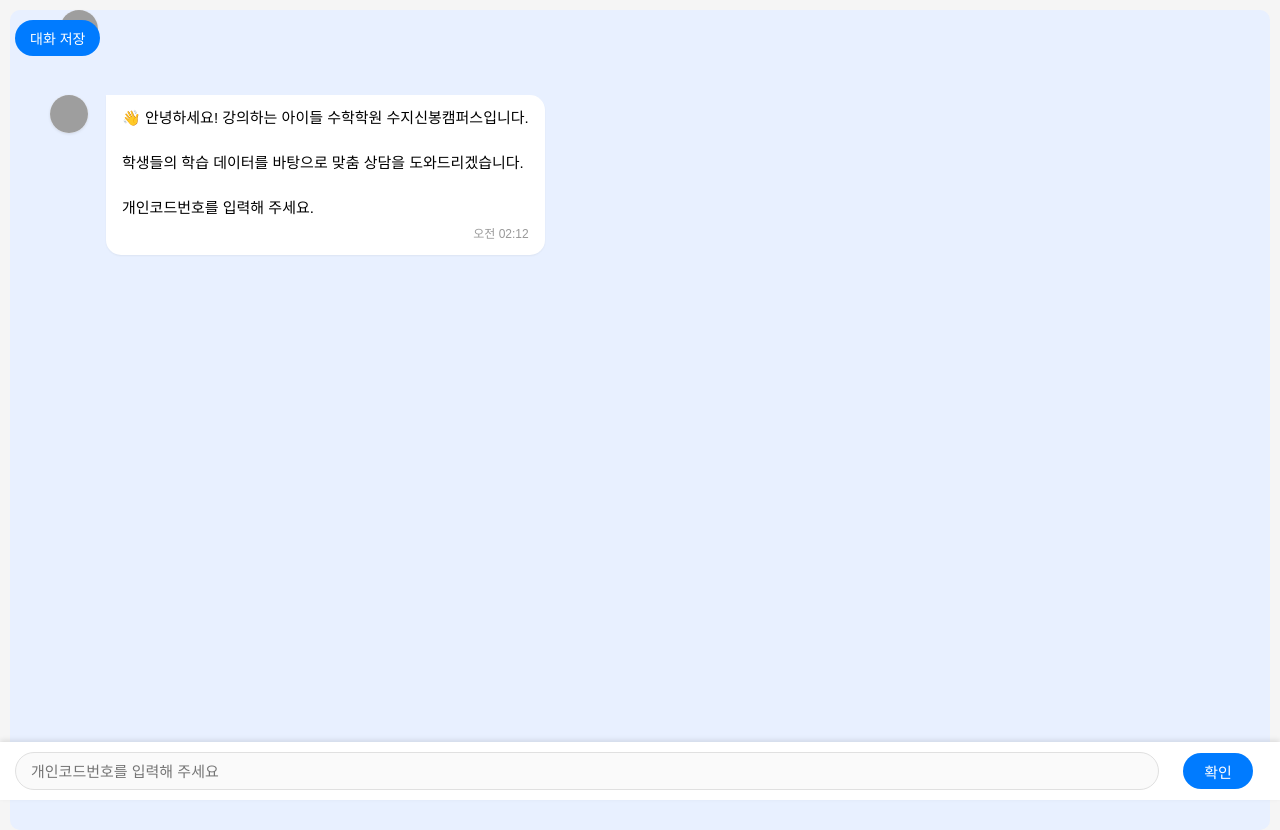
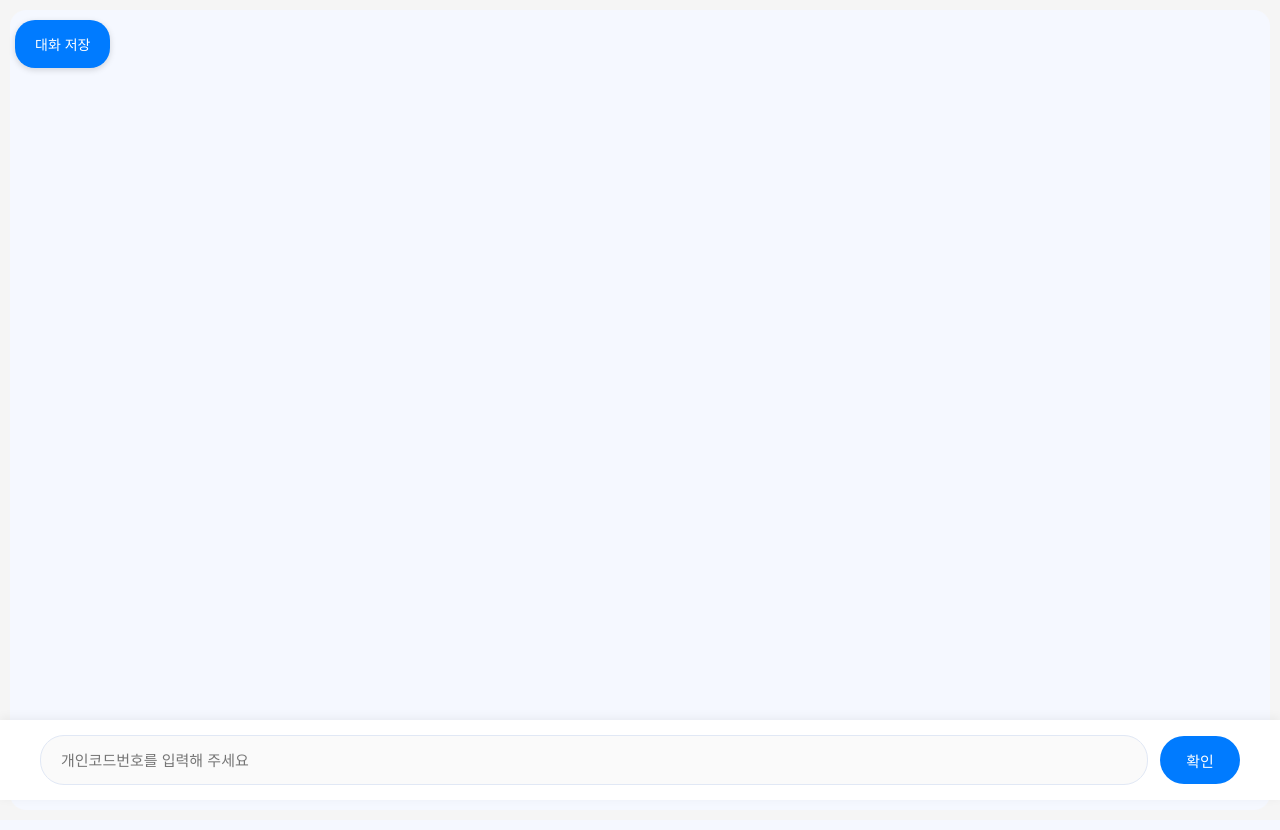
Before and after one commit to SINBONGMATH/learning-chatbotcd, a Flask app: template templates/chat.html in a window 1280 px wide. After the commit the page ends 802 px from the top, so only its background shows below. Run offline with Flask 3, Linux system fonts and the light colour scheme; the template is opened without the code that fills it, so the values that code supplies are empty; grey boxes are pictures that could not be loaded.

Commit message:
Update chat.html

```diff
--- a/templates/chat.html
+++ b/templates/chat.html
@@ -5,61 +5,46 @@
     <meta name="viewport" content="width=device-width, initial-scale=1.0, maximum-scale=1.0, user-scalable=no">
     <title>AI 상담</title>
     <style>
+        :root {
+            --primary-color: #007bff;
+            --primary-hover: #0056b3;
+            --background-color: #F5F8FF;
+            --message-shadow: 0 2px 4px rgba(0,0,0,0.08);
+        }
+
         body {
             margin: 0;
             padding: 10px;
-            font-family: Arial, sans-serif;
+            font-family: -apple-system, BlinkMacSystemFont, 'Segoe UI', Roboto, Arial, sans-serif;
             background-color: #f5f5f5;
             height: 100vh;
-            overflow: hidden; /* 바디 스크롤 방지 */
-        }
-
-        .fixed-logo {
-            position: fixed;
-            top: 10px;
-            left: 60px;
-            width: 38px;
-            height: 38px;
-            border-radius: 50%;
             overflow: hidden;
-            background: white;
-            box-shadow: 0 1px 3px rgba(0,0,0,0.08);
-            z-index: 1000;
-        }
-
-        .fixed-logo img {
-            width: 100%;
-            height: 100%;
-            object-fit: cover;
         }
 
         .chat-container {
             max-width: 100%;
             margin: 0 auto;
             padding: 10px 15px;
-            height: 100vh;
+            height: calc(100vh - 20px);
             display: flex;
             flex-direction: column;
-            background-color: #E8F0FF;
-            border-radius: 10px;
+            background-color: var(--background-color);
+            border-radius: 16px;
             position: relative;
         }
 
         .chat-messages {
             flex-grow: 1;
             overflow-y: auto;
-            padding: 60px 25px 80px 25px; /* 하단 패딩 증가 */
-            margin-bottom: 0; /* 마진 제거 */
-            position: relative; /* 위치 지정 */
-            height: calc(100vh - 60px); /* 높이 조정 */
-            box-sizing: border-box; /* 패딩을 높이에 포함 */
+            padding: 60px 15px 100px 15px;
+            scroll-behavior: smooth;
         }
 
-        .bot-message-with-logo {
+        .logo-message {
             display: flex;
             align-items: flex-start;
-            margin: 15px 0;
-            max-width: 95%;
+            margin: 20px 0;
+            padding-left: 0;
         }
 
         .logo-container {
@@ -67,10 +52,10 @@
             height: 38px;
             border-radius: 50%;
             overflow: hidden;
-            margin-right: 10px;
+            margin-right: 8px;
             flex-shrink: 0;
             background: white;
-            box-shadow: 0 1px 3px rgba(0,0,0,0.1);
+            box-shadow: var(--message-shadow);
         }
 
         .logo-container img {
@@ -79,38 +64,38 @@
             object-fit: cover;
         }
 
-        .bot-message {
+        .bot-message-with-logo {
             background-color: white;
-            padding: 12px 16px;
-            border-radius: 0 15px 15px 15px;
-            margin-left: 8px;
+            padding: 15px 20px;
+            border-radius: 0 16px 16px 16px;
             font-size: 15px;
-            line-height: 1.5;
+            line-height: 1.6;
             position: relative;
-            box-shadow: 0 1px 2px rgba(0,0,0,0.05);
-            min-width: 200px;
-            max-width: calc(95% - 48px);
+            box-shadow: var(--message-shadow);
+            margin-left: 0;
+            max-width: calc(85% - 46px);
+            animation: fadeIn 0.3s ease;
+            color: #2c3e50;
         }
 
         .user-message {
             background-color: #FFE94A;
-            padding: 12px 16px;
-            border-radius: 15px 0 15px 15px;
-            margin-left: auto;
-            margin-right: 0;
+            padding: 15px 20px;
+            border-radius: 16px 0 16px 16px;
+            margin: 20px 0 20px auto;
             font-size: 15px;
-            line-height: 1.5;
+            line-height: 1.6;
             position: relative;
-            max-width: 95%;
-            box-shadow: 0 1px 2px rgba(0,0,0,0.05);
-            margin: 15px 0;
-            min-width: 200px;
+            max-width: 85%;
+            box-shadow: var(--message-shadow);
+            animation: fadeIn 0.3s ease;
+            color: #2c3e50;
         }
 
         .message-time {
             font-size: 12px;
-            color: #999;
-            margin-top: 5px;
+            color: #8FA3BF;
+            margin-top: 6px;
             text-align: right;
         }
 
@@ -119,11 +104,11 @@
             bottom: 0;
             left: 0;
             right: 0;
-            padding: 10px 15px;
+            padding: 15px 20px;
             background: white;
             display: flex;
-            box-shadow: 0 -2px 5px rgba(0,0,0,0.1);
-            z-index: 1000; /* 입력창을 항상 위에 표시 */
+            box-shadow: 0 -2px 10px rgba(0,0,0,0.06);
+            z-index: 1000;
         }
 
         .code-container, .message-container {
@@ -131,6 +116,9 @@
             align-items: center;
             gap: 12px;
             flex-grow: 1;
+            max-width: 1200px;
+            margin: 0 auto;
+            width: 100%;
         }
 
         .message-container {
@@ -139,214 +127,260 @@
 
         input {
             flex-grow: 1;
-            padding: 8px 15px;
-            border: 1px solid #e0e0e0;
-            border-radius: 20px;
+            padding: 12px 20px;
+            border: 1.5px solid #E1E8F5;
+            border-radius: 24px;
             font-size: 15px;
-            height: 20px;
-            margin-right: 12px;
+            height: 24px;
             background-color: #fafafa;
+            transition: all 0.2s ease;
         }
 
         input:focus {
             outline: none;
-            border-color: #007bff;
-            box-shadow: 0 0 0 2px rgba(0,123,255,0.1);
+            border-color: var(--primary-color);
+            box-shadow: 0 0 0 3px rgba(0,123,255,0.1);
+            background-color: white;
         }
 
         button {
-            padding: 0 20px;
-            height: 36px;
-            background-color: #007bff;
+            padding: 0 24px;
+            height: 48px;
+            background-color: var(--primary-color);
             color: white;
             border: none;
-            border-radius: 18px;
+            border-radius: 24px;
             cursor: pointer;
             font-size: 15px;
-            margin-right: 12px;
-            min-width: 70px;
+            font-weight: 500;
+            transition: all 0.2s ease;
+            min-width: 80px;
         }
 
         button:hover {
-            background-color: #0056b3;
+            background-color: var(--primary-hover);
+            transform: translateY(-1px);
         }
 
         button:active {
-            transform: scale(0.98);
-            background-color: #0056b3;
-        }
-
-        button:disabled {
-            background-color: #cccccc;
-            cursor: not-allowed;
+            transform: translateY(1px);
         }
 
         .save-chat-btn {
             position: fixed;
             top: 20px;
             left: 15px !important;
-            right: auto !important;
-            padding: 8px 15px;
-            background-color: #007bff;
+            padding: 8px 20px;
+            background-color: var(--primary-color);
             color: white;
             border: none;
             border-radius: 20px;
             cursor: pointer;
             font-size: 14px;
+            font-weight: 500;
             z-index: 1000;
-        }
-
-        .save-chat-btn:hover {
-            background-color: #0056b3;
+            box-shadow: 0 2px 6px rgba(0,0,0,0.15);
         }
 
         .error-message {
             color: #dc3545;
             font-size: 14px;
-            padding: 5px 10px;
-            border-radius: 5px;
+            padding: 8px 12px;
+            border-radius: 8px;
             background-color: rgba(220, 53, 69, 0.1);
             margin: 10px 0;
         }
 
+        .chat-messages::-webkit-scrollbar {
+            width: 6px;
+        }
+
+        .chat-messages::-webkit-scrollbar-track {
+            background: transparent;
+        }
+
+        .chat-messages::-webkit-scrollbar-thumb {
+            background: rgba(0,0,0,0.1);
+            border-radius: 3px;
+        }
+
+        @keyframes fadeIn {
+            from { opacity: 0; transform: translateY(10px); }
+            to { opacity: 1; transform: translateY(0); }
+        }
+
+        .long-message {
+            max-height: 300px;
+            overflow: hidden;
+            position: relative;
+        }
+
+        .message-expand {
+            color: var(--primary-color);
+            cursor: pointer;
+            font-size: 13px;
+            margin-top: 5px;
+            text-align: right;
+        }
+
         @media screen and (max-width: 768px) {
-            input, button {
+            input {
                 font-size: 16px;
             }
 
-            .bot-message, .user-message {
-                max-width: 90%;
+            .bot-message-with-logo, .user-message {
+                max-width: 85%;
+                font-size: 15px;
             }
 
             .chat-messages {
-                padding-bottom: 100px; /* 모바일에서 패딩 더 증가 */
+                padding-bottom: 100px;
+            }
+
+            .input-container {
+                padding: 12px 15px;
+            }
+
+            button {
+                padding: 0 20px;
+                height: 44px;
             }
         }
     </style>
 </head>
 <body>
-    <!-- 고정 로고 -->
-    <div class="fixed-logo">
-        <img src="your_logo_url_here.jpg" alt="Logo">
-    </div>
-
-    <!-- 채팅 컨테이너 -->
     <div class="chat-container">
         <div class="chat-messages" id="chatMessages">
-            <!-- 초기 메시지는 JavaScript로 추가 -->
+            <!-- 메시지는 JavaScript로 추가됨 -->
         </div>
     </div>
-
-    <!-- 입력 컨테이너 -->
     <div class="input-container">
         <div class="code-container">
             <input type="text" id="codeInput" placeholder="개인코드번호를 입력해 주세요">
             <button onclick="verifyCode()">확인</button>
         </div>
-        <div class="message-container" id="messageContainer">
+        <div class="message-container" id="messageContainer" style="display: none;">
             <input type="text" id="messageInput" placeholder="궁금하신 내용을 입력해 주세요">
             <button onclick="sendMessage()">전송</button>
         </div>
     </div>
 
-    <!-- 대화 저장 버튼 -->
     <button class="save-chat-btn" onclick="saveChat()">대화 저장</button>
 
     <script>
-        // 초기 메시지 추가 (페이지 로드 시)
         window.onload = function() {
-            const initialMessage = "👋 안녕하세요! 강의하는 아이들 수학학원 수지신봉캠퍼스입니다.\n\n학생들의 학습 데이터를 바탕으로 맞춤 상담을 도와드리겠습니다.\n\n개인코드번호를 입력해 주세요.";
-            addBotMessage(initialMessage);
+            const messages = [
+                "👋 안녕하세요! 강의하는 아이들 수학학원 수지신봉캠퍼스입니다.",
+                "학생들의 학습 데이터를 바탕으로 맞춤 상담을 도와드리겠습니다.",
+                "⚠️ 학원 휴일에 조회하시는 경우, 학습상황이 업데이트되지 않아 실제 학습상황과 약간의 차이가 있을 수 있습니다.",
+                "📈 저희는 앞으로 더 다양한 데이터를 연결하여 시스템을 발전시켜 나갈 예정입니다.",
+                "🎯 시간이 지날수록 의미 있는 데이터가 쌓이면서, 더 정교한 학습계획 작성이 가능해질 것입니다.",
+                "🔮 또한 학습 진행 속도 예측의 정확도도 점차 높아질 것으로 기대됩니다.",
+                "개인코드번호를 입력해 주세요."
+            ];
+
+            // 2문장씩 묶어서 출력
+            for(let i = 0; i < messages.length; i += 2) {
+                const chunk = messages.slice(i, i + 2).join("\n\n");
+                if (chunk.trim()) {
+                    setTimeout(() => {
+                        addMessage(chunk, false);
+                    }, (i/2) * 2000);
+                }
+            }
         }
 
-        // 챗봇 메시지 추가 함수 (로고 포함)
-        function addBotMessage(message) {
+        function addMessage(message, isUser) {
             const chatMessages = document.getElementById('chatMessages');
 
-            // 로고와 메시지를 감싸는 컨테이너 생성
-            const container = document.createElement('div');
-            container.className = 'bot-message-with-logo';
+            if (isUser) {
+                const messageDiv = document.createElement('div');
+                messageDiv.className = 'message user-message';
+                messageDiv.innerHTML = message.replace(/\n/g, '<br>');
 
-            // 로고 컨테이너 생성
-            const logoContainer = document.createElement('div');
-            logoContainer.className = 'logo-container';
-            const logoImg = document.createElement('img');
-            logoImg.src = 'your_bot_logo_url_here.jpg'; // 챗봇 로고 URL
-            logoImg.alt = 'Bot Logo';
-            logoContainer.appendChild(logoImg);
+                const timeDiv = document.createElement('div');
+                timeDiv.className = 'message-time';
+                timeDiv.textContent = new Date().toLocaleTimeString('ko-KR', {
+                    hour: '2-digit',
+                    minute: '2-digit'
+                });
+                messageDiv.appendChild(timeDiv);
 
-            // 메시지 생성
-            const messageDiv = document.createElement('div');
-            messageDiv.className = 'bot-message';
-            messageDiv.innerHTML = message.replace(/\n/g, '<br>');
+                chatMessages.appendChild(messageDiv);
+            } else {
+                const logoMessage = document.createElement('div');
+                logoMessage.className = 'logo-message';
 
-            // 메시지 시간 생성
-            const timeDiv = document.createElement('div');
-            timeDiv.className = 'message-time';
-            timeDiv.textContent = new Date().toLocaleTimeString('ko-KR', {hour: '2-digit', minute: '2-digit'});
-            messageDiv.appendChild(timeDiv);
+                const logoContainer = document.createElement('div');
+                logoContainer.className = 'logo-container';
+                const logoImg = document.createElement('img');
+                logoImg.src = '/static/logo.PNG';
+                logoImg.alt = '학원 로고';
+                logoContainer.appendChild(logoImg);
 
-            // 컨테이너에 로고와 메시지 추가
-            container.appendChild(logoContainer);
-            container.appendChild(messageDiv);
+                const botMessage = document.createElement('div');
+                botMessage.className = 'bot-message-with-logo';
+                botMessage.innerHTML = message.replace(/\n/g, '<br>');
 
-            // 채팅 메시지 영역에 추가
-            chatMessages.appendChild(container);
+                const timeDiv = document.createElement('div');
+                timeDiv.className = 'message-time';
+                timeDiv.textContent = new Date().toLocaleTimeString('ko-KR', {
+                    hour: '2-digit',
+                    minute: '2-digit'
+                });
+                botMessage.appendChild(timeDiv);
+
+                logoMessage.appendChild(logoContainer);
+                logoMessage.appendChild(botMessage);
+                chatMessages.appendChild(logoMessage);
+            }
+
             chatMessages.scrollTop = chatMessages.scrollHeight;
         }
 
-        // 사용자 메시지 추가 함수
-        function addUserMessage(message) {
-            const chatMessages = document.getElementById('chatMessages');
-            const messageDiv = document.createElement('div');
-            messageDiv.className = 'user-message';
-            messageDiv.innerHTML = message.replace(/\n/g, '<br>');
-
-            const timeDiv = document.createElement('div');
-            timeDiv.className = 'message-time';
-            timeDiv.textContent = new Date().toLocaleTimeString('ko-KR', {hour: '2-digit', minute: '2-digit'});
-            messageDiv.appendChild(timeDiv);
-
-            chatMessages.appendChild(messageDiv);
-            chatMessages.scrollTop = chatMessages.scrollHeight;
+        function showCodeConfirmation() {
+            const confirmMessage = "✅ 개인코드가 확인되었습니다. 문의하실 내용을 입력해주세요.";
+            addMessage(confirmMessage, false);
         }
 
-        // 코드 확인 함수
         function verifyCode() {
             const code = document.getElementById('codeInput').value;
             if (code.trim() !== '') {
                 document.getElementById('messageContainer').style.display = 'flex';
                 document.querySelector('.code-container').style.display = 'none';
-                addBotMessage("✅ 개인코드가 확인되었습니다. 문의하실 내용을 입력해주세요.");
+                showCodeConfirmation();
             } else {
                 alert('개인코드번호를 입력해주세요');
             }
         }
 
-        // 메시지 전송 함수 (서버 연동 예시)
         async function sendMessage() {
-            const codeInput = document.getElementById('codeInput');
             const messageInput = document.getElementById('messageInput');
-            const code = codeInput.value;
             const message = messageInput.value;
 
-            if (!message.trim()) {
+            if (!message) {
                 alert('메시지를 입력해주세요');
                 return;
             }
-            if(message.trim().length < 2){
-                alert('메시지를 2자 이상 입력해주세요.');
+
+            if (message.length > 500) {
+                alert('메시지는 500자를 초과할 수 없습니다.');
                 return;
             }
 
-            addUserMessage(message);
+            addMessage(message, true);
             messageInput.value = '';
 
             try {
                 const response = await fetch('/chat', {
                     method: 'POST',
-                    headers: { 'Content-Type': 'application/json' },
-                    body: JSON.stringify({ phone: code, message: message })
+                    headers: {
+                        'Content-Type': 'application/json',
+                    },
+                    body: JSON.stringify({
+                        phone: document.getElementById('codeInput').value,
+                        message: message
+                    })
                 });
 
                 if (!response.ok) {
@@ -354,84 +388,42 @@
                 }
 
                 const data = await response.json();
+
                 if (data && data.response) {
                     const sentences = data.response.split(/(?<=[.!?])\s+/);
-                    for (let i = 0; i < sentences.length; i += 4) {
-                        const chunk = sentences.slice(i, i + 4).join(' ');
+                    for (let i = 0; i < sentences.length; i += 2) {
+                        const chunk = sentences.slice(i, i + 2).join(" ");
                         if (chunk.trim()) {
-                            setTimeout(() => { addBotMessage(chunk); }, i * 2000);
+                            setTimeout(() => {
+                                addMessage(chunk, false);
+                            }, (i/2) * 2000);
                         }
                     }
                 }
             } catch (error) {
                 console.error('Error:', error);
-                addBotMessage('죄송합니다. 오류가 발생했습니다.');
+                addMessage('죄송합니다. 오류가 발생했습니다.', false);
             }
         }
 
-        // 대화 저장 함수 (개선된 버전)
+        document.getElementById('codeInput').addEventListener('keypress', function(e) {
+            if (e.key === 'Enter') {
+                verifyCode();
+            }
+        });
+
+        document.getElementById('messageInput').addEventListener('keypress', function(e) {
+            if (e.key === 'Enter' && !e.shiftKey) {
+                e.preventDefault();
+                sendMessage();
+            }
+        });
+
         function saveChat() {
+            const messages = document.querySelectorAll('.user-message, .logo-message');
             let chatContent = "=== 상담 내용 ===\n\n";
-            // .chat-messages의 직접 자식 중, 사용자 메시지(.user-message)와 봇 메시지 컨테이너(.bot-message-with-logo)를 선택
-            const messages = document.querySelectorAll(
-                '.chat-messages > .user-message, .chat-messages > .bot-message-with-logo'
-            );
 
             messages.forEach(msg => {
-                let type = "";
-                let content = "";
-                let time = "";
-
-                // 사용자 메시지인 경우
-                if (msg.classList.contains('user-message')) {
-                    type = "[학생]";
-                    const timeElem = msg.querySelector('.message-time');
-                    if (timeElem) {
-                        time = timeElem.textContent.trim();
-                        content = msg.textContent.replace(time, "").trim();
-                    } else {
-                        content = msg.textContent.trim();
-                    }
-                }
-                // 봇 메시지인 경우 (.bot-message-with-logo 안의 .bot-message)
-                else {
-                    type = "[상담사]";
-                    const botMsg = msg.querySelector('.bot-message');
-                    if (botMsg) {
-                        const timeElem = botMsg.querySelector('.message-time');
-                        if (timeElem) {
-                            time = timeElem.textContent.trim();
-                            content = botMsg.textContent.replace(time, "").trim();
-                        } else {
-                            content = botMsg.textContent.trim();
-                        }
-                    }
-                }
-
-                chatContent += `${type} ${content}\n`;
-                if (time) {
-                    chatContent += `(${time})\n`;
-                }
-                chatContent += "\n";
-            });
-
-            const date = new Date().toLocaleDateString('ko-KR').replace(/\./g, '').trim();
-            const filename = `상담내용_${date}.txt`;
-
-            const blob = new Blob([chatContent], { type: 'text/plain;charset=utf-8' });
-            const url = window.URL.createObjectURL(blob);
-            const a = document.createElement('a');
-
-            a.href = url;
-            a.download = filename;
-            a.style.display = 'none';
-
-            document.body.appendChild(a);
-            a.click();
-
-            window.URL.revokeObjectURL(url);
-            document.body.removeChild(a);
-        }
-    </script>
-</body>
-</html>
+                const time = msg.querySelector('.message-time')?.textContent || '';
+                const content = msg.textContent.replace(time, '').trim();
+                const type = msg.classList.
```
